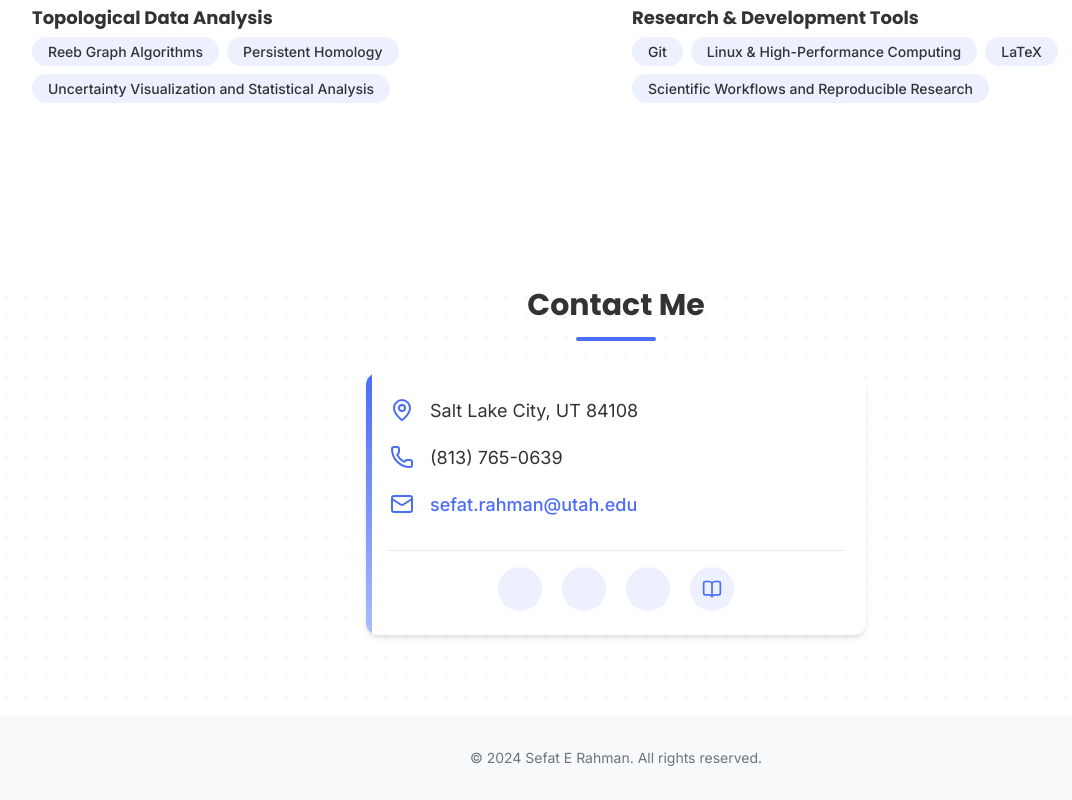
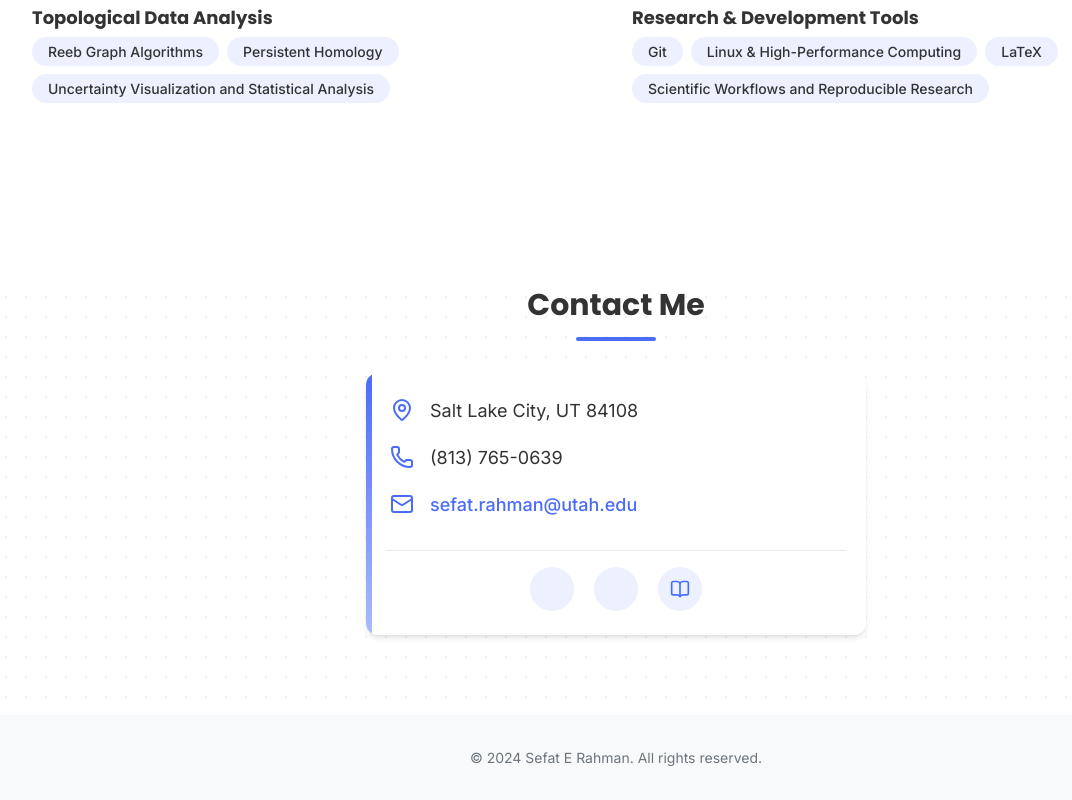
Before and after one commit to sefat-rahman/sefat-rahman.github.io, a website: page index.html in a window 1280 px wide. Shown: the part 3888-4688 px from the top of the page, without its empty margins (24-1096 px from the left). Drawn offline with nearby package versions, Linux system fonts and the light colour scheme.

Commit message:
Updated social handles

```diff
--- a/index.html
+++ b/index.html
@@ -233,16 +233,16 @@
                             </div>
                         </div>
                         <div class="social-links">
-                            <a href="https://github.com/nsssayom" target="_blank" aria-label="GitHub" class="social-link">
+                            <a href="https://github.com/sefat-rahman" target="_blank" aria-label="GitHub" class="social-link">
                                 <i data-lucide="github"></i>
                             </a>
-                            <a href="https://linkedin.com/in/nsssayom" target="_blank" aria-label="LinkedIn" class="social-link">
+                            <a href="https://www.linkedin.com/in/sefaterahman" target="_blank" aria-label="LinkedIn" class="social-link">
                                 <i data-lucide="linkedin"></i>
                             </a>
-                            <a href="https://twitter.com/nsssayom" target="_blank" aria-label="Twitter" class="social-link">
+                            <!-- <a href="https://twitter.com/sefaterahman" target="_blank" aria-label="Twitter" class="social-link">
                                 <i data-lucide="twitter"></i>
-                            </a>
-                            <a href="https://scholar.google.com/citations?user=YOURID" target="_blank" aria-label="Google Scholar" class="social-link">
+                            </a> -->
+                            <a href="https://scholar.google.com/citations?user=Coi-ytEAAAAJ" target="_blank" aria-label="Google Scholar" class="social-link">
                                 <i data-lucide="book-open"></i>
                             </a>
                         </div>
```
